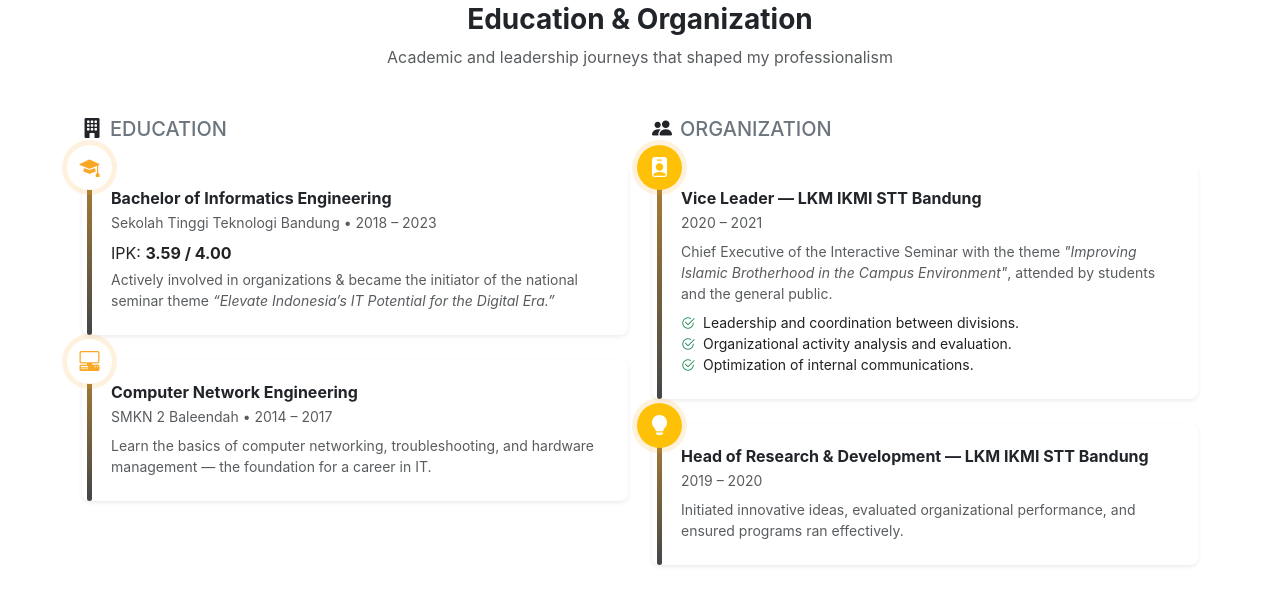
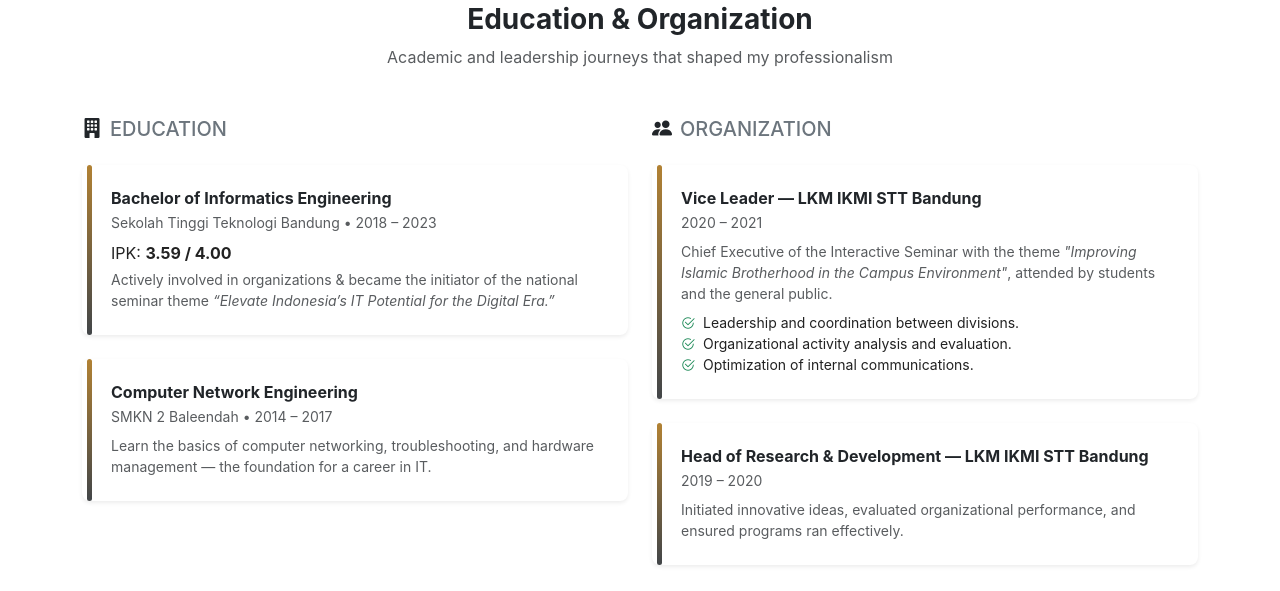
Before and after one commit to andikaramaputra/andikaramaputra.github.io, a plain HTML site: page index.html in a window 1280 px wide. Shown: the part 3909-4500 px from the top of the page. Drawn offline with nearby package versions, Linux system fonts and the light colour scheme.

Commit message:
update section education & org

```diff
--- a/index.html
+++ b/index.html
@@ -399,9 +399,9 @@
 
             <!-- Bachelor -->
             <div class="edu-card glow-border mb-4 p-4 bg-white shadow-sm rounded-3 position-relative">
-              <div class="edu-icon">
+              <!-- <div class="edu-icon">
                 <i class="bi bi-mortarboard-fill"></i>
-              </div>
+              </div> -->
               <h6 class="fw-bold mb-1 text-dark">Bachelor of Informatics Engineering</h6>
               <small class="text-muted d-block mb-2">Sekolah Tinggi Teknologi Bandung • 2018 – 2023</small>
               <p class="mb-1">IPK: <strong>3.59 / 4.00</strong></p>
@@ -413,9 +413,9 @@
 
             <!-- SMK -->
             <div class="edu-card glow-border p-4 bg-white shadow-sm rounded-3 position-relative">
-              <div class="edu-icon">
+              <!-- <div class="edu-icon">
                 <i class="bi bi-pc-display-horizontal"></i>
-              </div>
+              </div> -->
               <h6 class="fw-bold mb-1 text-dark">Computer Network Engineering</h6>
               <small class="text-muted d-block mb-2">SMKN 2 Baleendah • 2014 – 2017</small>
               <p class="small text-muted mb-0">
@@ -430,9 +430,9 @@
 
             <!-- Vice Leader -->
             <div class="org-card glow-border mb-4 p-4 bg-white shadow-sm rounded-3 position-relative">
-              <div class="org-icon bg-warning text-white">
+              <!-- <div class="org-icon bg-warning text-white">
                 <i class="bi bi-person-badge-fill"></i>
-              </div>
+              </div> -->
               <h6 class="fw-bold mb-1 text-dark">Vice Leader — LKM IKMI STT Bandung</h6>
               <small class="text-muted d-block mb-2">2020 – 2021</small>
               <p class="small text-muted mb-2">
@@ -448,9 +448,9 @@
 
             <!-- Head of R&D -->
             <div class="org-card glow-border p-4 bg-white shadow-sm rounded-3 position-relative">
-              <div class="org-icon bg-warning text-white">
+              <!-- <div class="org-icon bg-warning text-white">
                 <i class="bi bi-lightbulb-fill"></i>
-              </div>
+              </div> -->
               <h6 class="fw-bold mb-1 text-dark">Head of Research & Development — LKM IKMI STT Bandung</h6>
               <small class="text-muted d-block mb-2">2019 – 2020</small>
               <p class="small text-muted mb-0">
```
